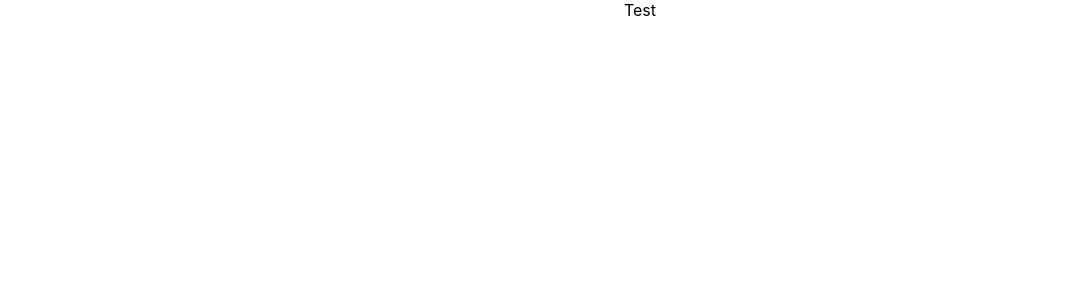
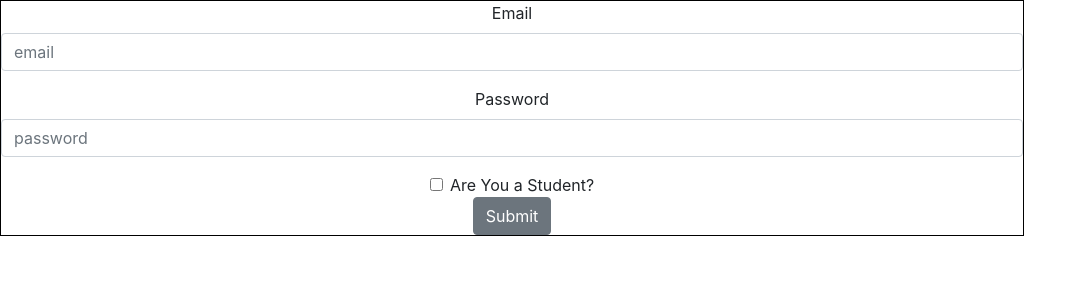
Before and after one commit to mjherich/Lambda-School-Coursework, a React (Create React App) app in the folder devdesk/: page /login in a window 1280 px wide. Shown: the top 300 px of the page, without its empty margins (0-1087 px from the left). Built offline with nearby package versions, Linux system fonts and the light colour scheme.

Commit message:
login page

```diff
--- a/devdesk/package.json
+++ b/devdesk/package.json
@@ -10,6 +10,7 @@
     "react-redux": "^7.1.1",
     "react-router-dom": "^5.0.1",
     "react-scripts": "3.1.2",
+    "reactstrap": "^8.0.1",
     "redux": "^4.0.4",
     "redux-thunk": "^2.3.0",
     "semantic-ui-css": "^2.4.1",
--- a/devdesk/src/App.js
+++ b/devdesk/src/App.js
@@ -1,10 +1,11 @@
 import React from 'react';
 import './App.css';
+import Login from './components/UserOnboarding/Login';
 
 function App() {
   return (
     <div className="App">
-      Test
+      <Login />
     </div>
   );
 }
--- a/devdesk/src/components/UserOnboarding/Login.js
+++ b/devdesk/src/components/UserOnboarding/Login.js
@@ -0,0 +1,69 @@
+import React from 'react';
+import { Button, Form, FormGroup, Label, Input, } from 'reactstrap';
+import { withFormik} from "formik";
+import * as Yup from "yup";
+import styled from "styled-components";
+
+const FormDiv = styled.div `
+border: 1px solid black;
+width: 80%;
+
+
+`
+
+
+
+
+export default class Login extends React.Component {
+  render() {
+    return (
+        <FormDiv>
+      <Form>
+        <FormGroup>
+          <Label for="email">Email</Label>
+          <Input type="email" name="email" id="email" placeholder="email" />
+        </FormGroup>
+        <FormGroup>
+          <Label for="password">Password</Label>
+          <Input type="password" name="password" id="password" placeholder="password" />
+        </FormGroup>
+
+        <FormGroup check>
+          <Label check>
+            <Input type="checkbox" name="studentCheck" />{' '}
+            Are You a Student?
+          </Label>
+
+        </FormGroup>
+
+        <Button>Submit</Button>
+      </Form>
+      </FormDiv>
+    );
+  }
+}
+
+const FormikForm = withFormik({
+    mapPropsToValues({ email, password, studentCheck }) {
+        return {
+
+            email: email || "",
+            password: password || "",
+            studentCheck: studentCheck || false,
+        };
+    },
+    validationSchema: Yup.object().shape({
+        email: Yup.string().required("You must enter an email"),
+        password: Yup.string().required("You must enter a password")
+    }),
+
+    // handleSubmit(values, {setStatus}) {
+    //     axios.post(" https://reqres.in/api/users", values).then(res => {
+    //         console.log(res);
+    //         setStatus(res.data);
+    //     });
+    // }
+
+})(Login);
+// console.log("This is the HOC", FormikForm)
+// export default FormikForm;
--- a/devdesk/src/index.js
+++ b/devdesk/src/index.js
@@ -2,5 +2,6 @@ import React from 'react';
 import ReactDOM from 'react-dom';
 import './index.css';
 import App from './App';
+import 'bootstrap/dist/css/bootstrap.min.css';
 
 ReactDOM.render(<App />, document.getElementById('root'));
```
Also changed, not shown: 1 other file (tests, documents, lock files or other folders).
